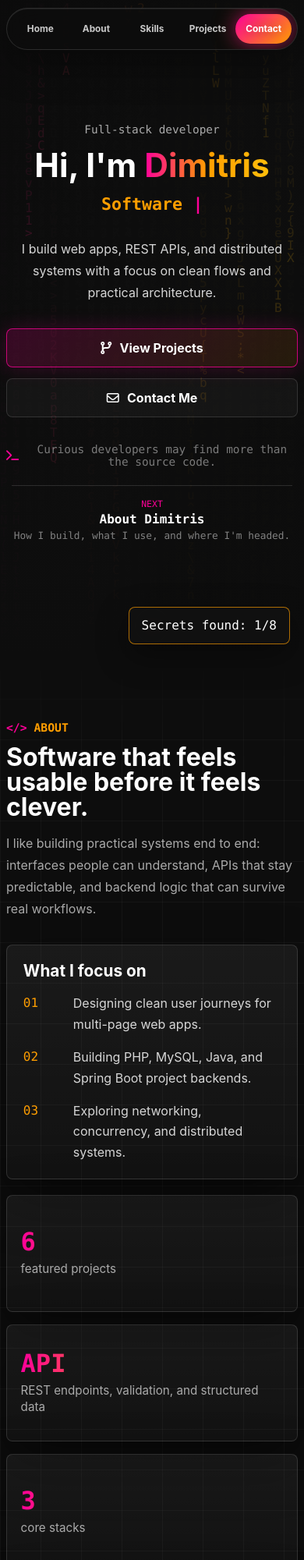
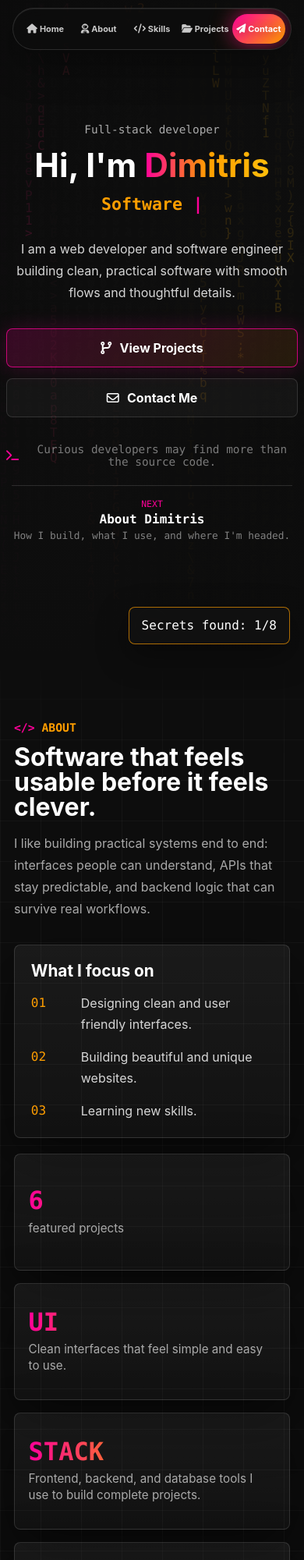
Before and after one commit to DimitrisM42/dimitrism42.github.io, a plain HTML site: page index.html in a window 390 px wide. Shown: the top 2000 px of the page at 78% size. Drawn offline with Linux system fonts and the light colour scheme; animation ran at ten frames a second.

Commit message:
text changes and mobile improvements

```diff
--- a/index.html
+++ b/index.html
@@ -9,18 +9,18 @@
 
     <meta
       name="description"
-      content="Portfolio of Dimitris Mourchoutas - full-stack web apps, distributed systems, REST APIs, and software projects built with PHP, MySQL, Java, Spring Boot, and JavaScript."
+      content="Portfolio of Dimitris Mourchoutas - modern web apps, REST APIs, and software projects built with PHP, MySQL, Java, Spring Boot, and JavaScript."
     />
     <meta
       name="keywords"
-      content="Dimitris Mourchoutas, software developer, portfolio, web apps, PHP, MySQL, Java, Spring Boot, distributed systems"
+      content="Dimitris Mourchoutas, software developer, portfolio, web apps, PHP, MySQL, Java, Spring Boot, UI design"
     />
     <meta name="author" content="Dimitris Mourchoutas" />
 
     <meta property="og:title" content="Dimitris Mourchoutas" />
     <meta
       property="og:description"
-      content="Full-stack web apps, distributed systems, and REST APIs with PHP, MySQL, Java and Spring Boot."
+      content="Modern web apps, REST APIs, and practical software projects with PHP, MySQL, Java and Spring Boot."
     />
     <meta property="og:image" content="images/Preview.png" />
     <meta property="og:type" content="website" />
@@ -83,8 +83,8 @@
             <span class="cursor">|</span>
           </p>
           <p class="hero-summary">
-            I build web apps, REST APIs, and distributed systems with a focus on
-            clean flows and practical architecture.
+            I am a web developer and software engineer building clean,
+            practical software with smooth flows and thoughtful details.
           </p>
 
           <div class="hero-actions" aria-label="Primary actions">
@@ -137,15 +137,15 @@
               <ul class="about-list">
                 <li>
                   <span>01</span>
-                  Designing clean user journeys for multi-page web apps.
+                  Designing clean and user friendly interfaces.
                 </li>
                 <li>
                   <span>02</span>
-                  Building PHP, MySQL, Java, and Spring Boot project backends.
+                  Building beautiful and unique websites.
                 </li>
                 <li>
                   <span>03</span>
-                  Exploring networking, concurrency, and distributed systems.
+                  Learning new skills.
                 </li>
               </ul>
             </article>
@@ -156,16 +156,16 @@
                 <span>featured projects</span>
               </div>
               <div>
-                <strong>API</strong>
-                <span>REST endpoints, validation, and structured data</span>
+                <strong>UI</strong>
+                <span>Clean interfaces that feel simple and easy to use.</span>
               </div>
               <div>
-                <strong>3</strong>
-                <span>core stacks</span>
+                <strong>STACK</strong>
+                <span>Frontend, backend, and database tools I use to build complete projects.</span>
               </div>
               <div>
-                <strong>RMI</strong>
-                <span>networking and distributed-system projects</span>
+                <strong>DEV</strong>
+                <span>Practical development across frontend and backend work.</span>
               </div>
             </div>
           </div>
@@ -282,7 +282,7 @@
             <p class="section-kicker">Projects</p>
             <h2>My Projects</h2>
             <p>
-              Selected builds across web apps, APIs, and distributed systems.
+              Some of my recent works
             </p>
           </div>
 
@@ -394,14 +394,14 @@
             <article class="project-card">
               <img
                 src="images/JavaRmi.png"
-                alt="Distributed Ticket Booking System preview"
+                alt="Java Ticket Booking System preview"
                 loading="lazy"
               />
               <div class="project-content">
                 <p class="stack">Java / RMI / TCP Sockets</p>
-                <h3>Distributed Ticket Booking System</h3>
+                <h3>Java Ticket Booking System</h3>
                 <p>
-                  A distributed ticket booking platform using Java RMI and TCP
+                  A ticket booking platform using Java RMI and TCP
                   sockets with user roles, event management, reservations, and
                   callback-based discounts.
                 </p>
@@ -421,15 +421,15 @@
             <article class="project-card">
               <img
                 src="images/AlbumManager.png"
-                alt="Distributed Music Library preview"
+                alt="Client-Server Music Library preview"
                 loading="lazy"
               />
               <div class="project-content">
                 <p class="stack">Java / TCP Sockets</p>
-                <h3>Distributed Music Library</h3>
+                <h3>Client-Server Music Library</h3>
                 <p>
-                  A Java client-server application simulating a distributed
-                  digital music library with TCP socket communication,
+                  A Java client-server application simulating a digital
+                  music library with TCP socket communication,
                   concurrency, and streaming data.
                 </p>
                 <div class="project-links">
--- a/script.js
+++ b/script.js
@@ -97,7 +97,6 @@ const phrases = [
   "Web Developer",
   "Software Engineer",
   "API Builder",
-  "Distributed Systems Learner",
 ];
 
 let phraseIndex = 0;
--- a/style.css
+++ b/style.css
@@ -987,8 +987,8 @@ section > .container {
 
   .site-nav {
     top: 10px;
-    width: calc(100% - 1rem);
-    max-width: 520px;
+    width: min(calc(100% - 2rem), 470px);
+    max-width: 470px;
     justify-content: space-between;
     gap: 0;
   }
@@ -996,13 +996,18 @@ section > .container {
   .site-nav a {
     min-height: 2.36rem;
     flex: 1 1 0;
-    gap: 0;
-    padding: 0 0.42rem;
-    font-size: 0.8rem;
+    gap: 0.24rem;
+    padding: 0 0.32rem;
+    font-size: 0.78rem;
   }
 
   .site-nav a i {
-    display: none;
+    display: inline-block;
+    font-size: 0.82rem;
+  }
+
+  section:not(.hero) > .container {
+    width: min(calc(100% - 2.5rem), 560px);
   }
 
   .hero {
@@ -1071,13 +1076,22 @@ section > .container {
 }
 
 @media (max-width: 440px) {
-  .container,
   .hero-content {
     width: min(100% - 1rem, 1160px);
   }
 
+  section:not(.hero) > .container {
+    width: min(calc(100% - 2.25rem), 360px);
+  }
+
   .site-nav a {
-    font-size: 0.74rem;
+    gap: 0.18rem;
+    padding: 0 0.2rem;
+    font-size: 0.68rem;
+  }
+
+  .site-nav a i {
+    font-size: 0.76rem;
   }
 
   .hero-actions .btn,
```
